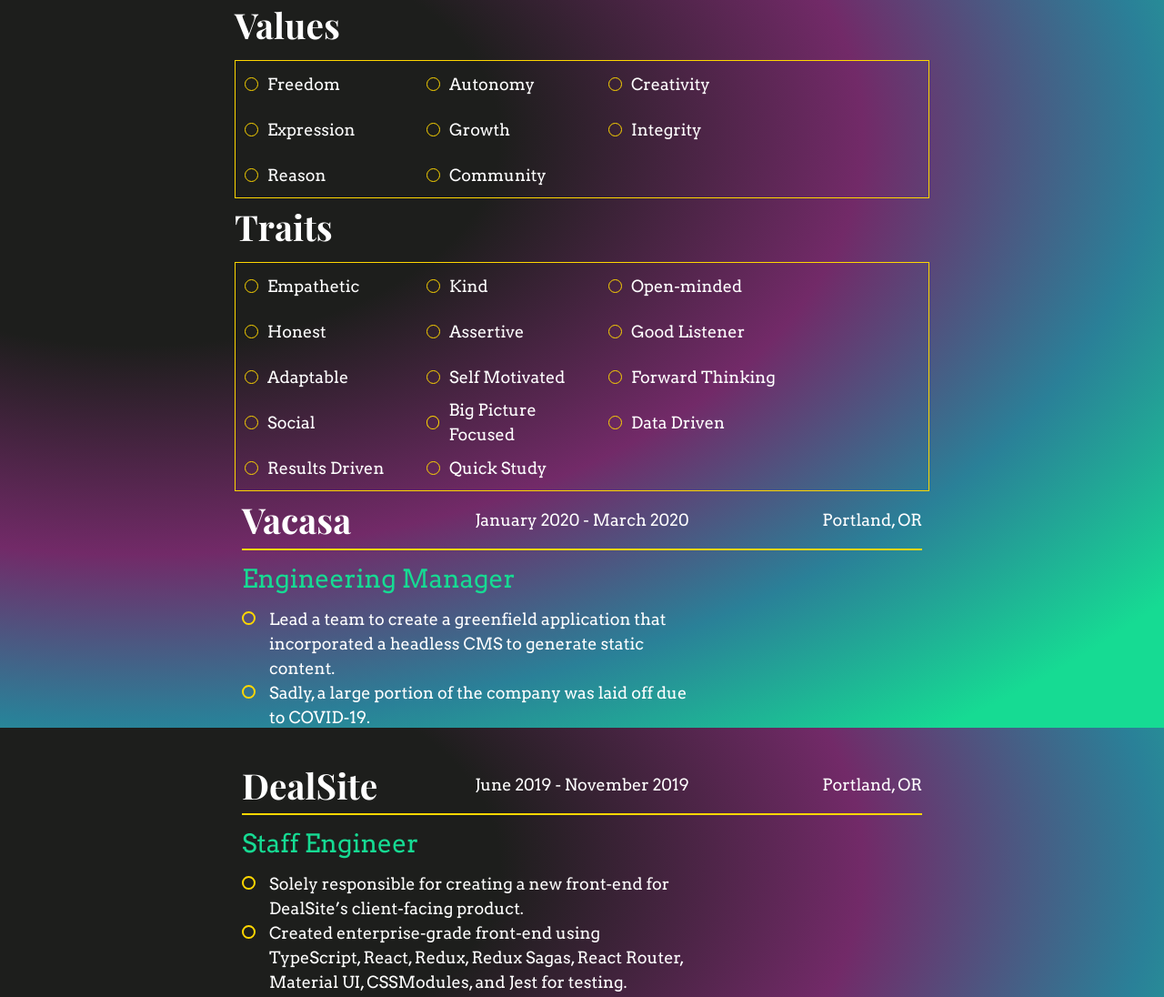
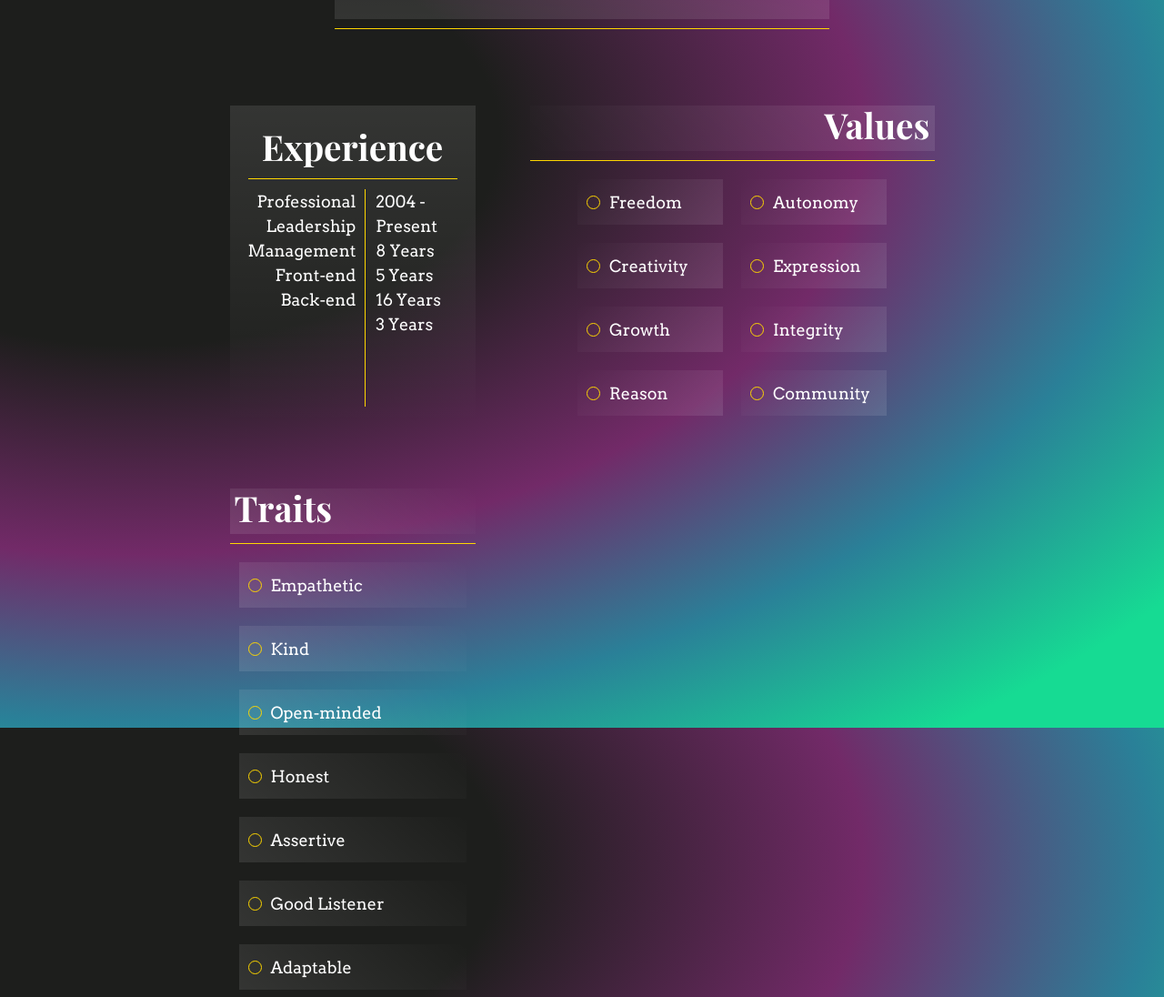
Before and after one commit to cloeper/chrisloeper.com, a Gatsby site: page / in a window 1280 px wide. Shown: the part 800-1896 px from the top of the page at 91% size. Built offline with nearby package versions, Linux system fonts and the light colour scheme; Gatsby itself is replaced by a stand-in of ours; some packages are replaced by stand-ins of ours.

Commit message:
numerous refactors, display skill data at job level

```diff
--- a/src/components/AboutMe.tsx
+++ b/src/components/AboutMe.tsx
@@ -1,17 +1,22 @@
 import React from 'react';
 import styled from 'styled-components';
+
+import { Highlight } from './Highlight';
+import { Divider } from './Divider';
+
 import chris from '../images/chris.jpg';
 
 const AboutMeContainer = styled.div`
   grid-area: about;
   display: grid;
   grid-template-columns: 28% auto 28%;
-  grid-template-rows: 200px auto 10px auto;
+  grid-template-rows: 200px auto 10px auto 75px;
   grid-template-areas:
     '. intro .'
-    '. name .'
-    '. divider .'
-    'pic about .';
+    'pic name .'
+    'pic hDivider .'
+    'pic about .'
+    '. bottomHDivider .';
   column-gap: 10px;
   row-gap: 10px;
   justify-items: stretch;
@@ -44,6 +49,11 @@
 const AboutMeParagraph = styled.div`
   grid-area: about;
   animation: textMoveDown 1s;
+  padding-left: 20px;
+  padding-right: 20px;
+  padding-top: 5px;
+  padding-bottom: 20px;
+  background-image: linear-gradient(180deg, rgba(255, 255, 255, 0), rgba(255, 255, 255, 0.1));
 
   @keyframes textMoveDown {
     from {
@@ -57,23 +67,12 @@
   }
 `;
 
-const GoldDivider = styled.div`
-  grid-area: divider;
-  height: 2px;
-  background: gold;
-  margin-top: -20px;
-`;
-
 const ProfileImage = styled.img`
   grid-area: pic;
   justify-self: end;
+  align-self: center;
   border-radius: 50%;
   width: 200px;
-`;
-
-const Highlight = styled.span`
-  color: gold;
-  font-style: italic;
 `;
 
 export const AboutMe: React.FC = () => {
@@ -81,17 +80,18 @@
     <AboutMeContainer>
       <HelloText>Hello, I'm</HelloText>
       <NameText>Chris Loeper.</NameText>
-      <GoldDivider />
+      <Divider.Horizontal marginTop={-20} />
       <ProfileImage src={chris} alt="chris pic" />
       <AboutMeParagraph>
         <p>
           I'm passionate about <Highlight>living my values</Highlight> and applying them to the tech industry. My goal is to <Highlight>lead exceptional teams</Highlight> and
-          creating meaningful software. My specialties are management, front end development, and engineering process. Building a culture of <Highlight>authenticity</Highlight>,{' '}
+          create meaningful software. My specialties are management, front end development, and engineering process. Building a culture of <Highlight>authenticity</Highlight>,{' '}
           <Highlight>respect</Highlight>, <Highlight>empathy</Highlight>, and <Highlight>trust</Highlight> is in my DNA and I push hard to bring maturity into any organization I'm
           a part of. I'm driven to learn and apply leadership and technical skills to <Highlight>deliver effective solutions</Highlight>. I'm a{' '}
           <Highlight>social introvert</Highlight> and good-natured, always open to connecting.
         </p>
       </AboutMeParagraph>
+      <Divider.Horizontal gridArea="bottomHDivider" />
     </AboutMeContainer>
   );
 };
--- a/src/components/App.tsx
+++ b/src/components/App.tsx
@@ -5,6 +5,7 @@
 import { Values } from './Values';
 import { CoreTraits } from './CoreTraits';
 import { JobHistory } from './JobHistory';
+import { ProfessionalExperience } from './ProfessionalExperience';
 
 const GradientBackground = styled.div`
   background: radial-gradient(farthest-corner at 150px 150px, #1d1e1c 25%, #722a68 50%, #2a8098 70%, #16db93 90%);
@@ -26,13 +27,15 @@
 const ContentContainer = styled(GradientBackground)`
   display: grid;
   grid-template-columns: 1fr 1fr 1fr 1fr 1fr;
-  grid-template-rows: auto auto auto;
+  grid-template-rows: auto auto 50px auto 50px auto;
   grid-template-areas:
     'about about about about about'
-    '. values values values .'
-    '. traits traits traits .'
+    '. profXP values values .'
+    '. . . . .'
+    '. traits . . .'
+    '. . . . .'
     'jobHistory jobHistory jobHistory jobHistory jobHistory';
-  column-gap: 10px;
+  column-gap: 60px;
   row-gap: 10px;
   justify-items: stretch;
   color: white;
@@ -41,6 +44,7 @@
 export const App = () => (
   <ContentContainer>
     <AboutMe />
+    <ProfessionalExperience />
     <Values />
     <CoreTraits />
     <JobHistory />
--- a/src/components/CoreTraits.tsx
+++ b/src/components/CoreTraits.tsx
@@ -1,6 +1,7 @@
 import React from 'react';
 import { coreTraits } from '../data/coreTraits';
 import styled from 'styled-components';
+import { WordTileTable } from './WordTileTable';
 
 const TraitContainer = styled.div`
   grid-area: traits;
@@ -36,7 +37,6 @@
   display: flex;
   flex-wrap: wrap;
   align-content: space-between;
-  border: 1px solid gold;
 `;
 
 const TraitListItem = styled.div`
@@ -55,20 +55,6 @@
   margin-left: 10px;
 `;
 
-export const CoreTraits: React.FC = () => {
-  return (
-    <TraitContainer>
-      <TraitHeader>
-        <h1>Traits</h1>
-      </TraitHeader>
-      <TraitList>
-        {coreTraits.map(trait => (
-          <TraitListItem>
-            <TraitListItemBullet />
-            {trait}
-          </TraitListItem>
-        ))}
-      </TraitList>
-    </TraitContainer>
-  );
-};
+export const CoreTraits: React.FC = () => (
+  <WordTileTable headerText="Traits" wordArray={coreTraits} gridArea="traits" itemWidth={250} gradientAngle={220} headerAlignment="start" />
+);
--- /dev/null
+++ b/src/components/Divider.tsx
@@ -0,0 +1,32 @@
+import React from 'react';
+import styled from 'styled-components';
+
+interface IDivider {
+  gridArea?: string;
+  lineThickness?: number;
+}
+
+interface IHorizontalDivider extends IDivider {
+  marginTop?: number;
+}
+
+interface IVerticalDivider extends IDivider {}
+
+const HorizontalDivider = styled.div<IHorizontalDivider>`
+  grid-area: ${props => props.gridArea || 'hDivider'};
+  height: ${props => props.lineThickness || 1}px;
+  margin-top: ${props => props.marginTop || 0}px;
+  background: gold;
+`;
+
+const VerticalDivider = styled.div<IVerticalDivider>`
+  grid-area: ${props => props.gridArea || 'vDivider'};
+  width: ${props => props.lineThickness || 1}px;
+  height: 100%;
+  background: gold;
+`;
+
+export const Divider = {
+  Horizontal: ({ lineThickness, marginTop, gridArea }: IHorizontalDivider) => <HorizontalDivider lineThickness={lineThickness} marginTop={marginTop} gridArea={gridArea} />,
+  Vertical: ({ lineThickness, gridArea }: IVerticalDivider) => <VerticalDivider lineThickness={lineThickness} gridArea={gridArea} />,
+};
--- /dev/null
+++ b/src/components/Highlight.tsx
@@ -0,0 +1,7 @@
+import React from 'react';
+import styled from 'styled-components';
+
+export const Highlight = styled.span`
+  color: gold;
+  font-style: italic;
+`;
--- a/src/components/JobHistory.tsx
+++ b/src/components/JobHistory.tsx
@@ -1,30 +1,55 @@
 import React from 'react';
 import styled from 'styled-components';
 import { jobHistory, IJobData } from '../data/jobHistory';
+import { ISkill } from '../data/skills';
+import { Divider } from './Divider';
 
 const JobHistoryContainer = styled.div`
   grid-area: jobHistory;
+`;
+
+const JobHistoryHeaderContainer = styled.div`
   display: grid;
-  grid-template-columns: 1fr;
-  grid-auto-rows: auto;
+  grid-template-columns: 20% 1fr 230px 1fr 20%;
+  grid-template-rows: auto auto;
+  grid-template-areas:
+    'header header header header header'
+    '. . hDivider . .';
+  column-gap: 10px;
+  row-gap: 10px;
+  justify-items: stretch;
+  margin-bottom: 40px;
+`;
+
+const JobHistoryHeader = styled.h1`
+  grid-area: header;
+  justify-self: center;
+  font-size: 52px;
+  z-index: 2;
+`;
+
+const JobData = styled.div`
+  display: grid;
+  grid-template-columns: 20% 1fr 1fr 1fr 1fr 20%;
+  grid-template-rows: auto 2px 50px auto 75px;
+  grid-template-areas:
+    '. company company employmentDates location .'
+    '. hDivider hDivider hDivider hDivider .'
+    '. position position position skills .'
+    '. workData workData workData skills .'
+    '. . . . . .';
   column-gap: 10px;
   row-gap: 10px;
   justify-items: stretch;
 `;
 
-const JobData = styled.div`
-  display: grid;
-  grid-template-columns: 20% 1fr 1fr 1fr 20%;
-  grid-template-rows: auto 2px auto auto 20px;
-  grid-template-areas:
-    '. company employmentDates location .'
-    '. divider divider divider .'
-    '. position position position .'
-    '. workData workData skills .'
-    '. . . . .';
-  column-gap: 10px;
-  row-gap: 10px;
-  justify-items: stretch;
+const JobDataBackground = styled.div`
+  grid-row-start: company;
+  grid-column-start: company;
+  grid-row-end: workData;
+  grid-column-end: location;
+  background-color: rgba(255, 255, 255, 0.1);
+  margin: -20px;
 `;
 
 const CompanyName = styled.div`
@@ -47,7 +72,6 @@
   grid-area: position;
   align-self: center;
   color: #16db93;
-  /* font-family: 'Playfair Display', 'serif'; */
   font-size: 28px;
 `;
 
@@ -76,28 +100,42 @@
 const WorkDataItemBullet = styled.div`
   grid-area: bullet;
   border: 2px solid gold;
-  height: 15px;
+  height: 10px;
   border-radius: 50%;
-  width: 15px;
-  margin-top: 5px;
+  width: 10px;
+  margin-top: 8px;
+  justify-self: right;
 `;
 
-const GoldDivider = styled.div`
-  grid-area: divider;
-  height: 2px;
-  background: gold;
+const SkillsContainer = styled.div`
+  grid-area: skills;
+  display: flex;
+  flex-direction: column;
+  align-content: space-between;
+  border-left: 1px solid gold;
+  padding-left: 20px;
+`;
+
+const SkillsHeaderContainer = styled.div`
+  background-image: linear-gradient(245deg, rgba(255, 255, 255, 0), rgba(255, 255, 255, 0.1));
+  margin-bottom: 10px;
 `;
 
 export const JobHistory: React.FC = () => {
   return (
     <JobHistoryContainer>
+      <JobHistoryHeaderContainer>
+        <JobHistoryHeader>Job History</JobHistoryHeader>
+        <Divider.Horizontal marginTop={-13} lineThickness={2} />
+      </JobHistoryHeaderContainer>
       {jobHistory.map((job: IJobData) => {
         return (
           <JobData>
-            <GoldDivider />
+            <JobDataBackground />
             <CompanyName>
               <h1>{job.company}</h1>
             </CompanyName>
+            <Divider.Horizontal />
             <EmploymentDates>
               {job.startDate.month && job.startDate.month} {job.startDate.year} - {job.endDate.month && job.endDate.month} {job.startDate.year}
             </EmploymentDates>
@@ -113,6 +151,14 @@
                 </WorkData>
               ))}
             </WorkDataContainer>
+            <SkillsContainer>
+              <SkillsHeaderContainer>
+                <h3>Skills Used:</h3>
+              </SkillsHeaderContainer>
+              {job.skillsUsed.map((skill: ISkill) => (
+                <div>{skill.name}</div>
+              ))}
+            </SkillsContainer>
           </JobData>
         );
       })}
--- /dev/null
+++ b/src/components/ProfessionalExperience.tsx
@@ -0,0 +1,74 @@
+import React from 'react';
+import styled from 'styled-components';
+
+import { Divider } from './Divider';
+
+const ProfXPContainer = styled.div`
+  grid-area: profXP;
+  display: grid;
+  grid-template-columns: 1fr 2px 1fr;
+  grid-template-rows: 50px 2px auto;
+  grid-template-areas:
+    'header header header'
+    'hDivider hDivider hDivider'
+    'xpType vDivider yearsOfXP';
+  column-gap: 10px;
+  row-gap: 10px;
+  justify-items: stretch;
+  background-image: linear-gradient(to top, rgba(255, 255, 255, 0), rgba(255, 255, 255, 0.1));
+  padding: 20px;
+`;
+
+const ProfXPBackground = styled.div`
+  grid-row-start: header;
+  grid-column-start: header;
+  grid-row-end: yearsOfXP;
+  grid-column-end: header;
+  background-color: rgba(255, 255, 255, 0.1);
+  margin: -20px;
+`;
+
+const Header = styled.h1`
+  grid-area: header;
+  justify-self: center;
+  align-self: center;
+`;
+
+const Column = styled.div`
+  display: flex;
+  flex-direction: column;
+`;
+
+const XPType = styled.div`
+  grid-area: xpType;
+  display: flex;
+  justify-content: right;
+`;
+
+const YearsOfXP = styled.div`
+  grid-area: yearsOfXP;
+`;
+
+export const ProfessionalExperience: React.FC = () => {
+  return (
+    <ProfXPContainer>
+      <Header>Experience</Header>
+      <Divider.Horizontal />
+      <Column>
+        <XPType>Professional</XPType>
+        <XPType>Leadership</XPType>
+        <XPType>Management</XPType>
+        <XPType>Front-end</XPType>
+        <XPType>Back-end</XPType>
+      </Column>
+      <Divider.Vertical />
+      <Column>
+        <YearsOfXP>2004 - Present</YearsOfXP>
+        <YearsOfXP>8 Years</YearsOfXP>
+        <YearsOfXP>5 Years</YearsOfXP>
+        <YearsOfXP>16 Years</YearsOfXP>
+        <YearsOfXP>3 Years</YearsOfXP>
+      </Column>
+    </ProfXPContainer>
+  );
+};
--- a/src/components/Values.tsx
+++ b/src/components/Values.tsx
@@ -1,6 +1,10 @@
 import React from 'react';
+import styled from 'styled-components';
+
+import { Divider } from './Divider';
+
 import { values } from '../data/values';
-import styled from 'styled-components';
+import { WordTileTable } from './WordTileTable';
 
 const ValueContainer = styled.div`
   grid-area: values;
@@ -9,16 +13,22 @@
   grid-template-rows: 50px auto;
   grid-template-areas:
     'valueHeader'
+    'hDivider'
     'valueList';
   column-gap: 10px;
   row-gap: 10px;
   justify-items: stretch;
 `;
 
-const ValueHeader = styled.div`
-  grid-area: valueHeader
-  justify-self: center;
+const ValueHeader = styled.h1`
+  width: 100%;
+  padding-right: 5px;
+  grid-area: valueHeader;
+  display: flex;
+  justify-self: end;
+  justify-content: end;
   animation: textMoveFromLeft 3s;
+  background-image: linear-gradient(to right, rgba(255, 255, 255, 0), rgba(255, 255, 255, 0.1));
 
   @keyframes textMoveFromLeft {
     from {
@@ -36,15 +46,16 @@
   grid-area: valueList;
   display: flex;
   flex-wrap: wrap;
-  align-content: space-between;
-  border: 1px solid gold;
+  justify-content: center;
 `;
 
 const ValueListItem = styled.div`
   display: flex;
   align-items: center;
-  width: 200px;
+  width: 160px;
   height: 50px;
+  margin: 10px;
+  background-image: linear-gradient(135deg, rgba(255, 255, 255, 0), rgba(255, 255, 255, 0.1));
 `;
 
 const ValueListItemBullet = styled.div`
@@ -56,20 +67,4 @@
   margin-left: 10px;
 `;
 
-export const Values: React.FC = () => {
-  return (
-    <ValueContainer>
-      <ValueHeader>
-        <h1>Values</h1>
-      </ValueHeader>
-      <ValueList>
-        {values.map((value, index) => (
-          <ValueListItem index={index}>
-            <ValueListItemBullet />
-            {value}
-          </ValueListItem>
-        ))}
-      </ValueList>
-    </ValueContainer>
-  );
-};
+export const Values: React.FC = () => <WordTileTable headerText="Values" wordArray={values} gridArea="values" />;
--- /dev/null
+++ b/src/components/WordTileTable.tsx
@@ -0,0 +1,85 @@
+import React from 'react';
+import styled from 'styled-components';
+
+import { Divider } from './Divider';
+
+interface IWordTileTableContainer {
+  gridArea: string;
+}
+
+const WordTileTableContainer = styled.div<IWordTileTableContainer>`
+  grid-area: ${props => props.gridArea};
+  display: grid;
+  grid-template-columns: 1fr;
+  grid-template-rows: 50px auto;
+  grid-template-areas:
+    'valueHeader'
+    'hDivider'
+    'valueList';
+  column-gap: 10px;
+  row-gap: 10px;
+  justify-items: stretch;
+`;
+
+const WordTileTableHeader = styled.h1<{ gradientAngle?: number; headerAlignment?: string }>`
+  width: 100%;
+  padding-left: 5px;
+  padding-right: 5px;
+  grid-area: valueHeader;
+  display: flex;
+  justify-content: ${props => props.headerAlignment || 'end'};
+  background-image: linear-gradient(${props => props.gradientAngle || 45}deg, rgba(255, 255, 255, 0), rgba(255, 255, 255, 0.1));
+`;
+
+const WordTileTableList = styled.div`
+  grid-area: valueList;
+  display: flex;
+  flex-wrap: wrap;
+  justify-content: center;
+`;
+
+const WordTileTableListItem = styled.div<{ width?: number; gradientAngle?: number }>`
+  display: flex;
+  align-items: center;
+  width: ${props => props.width || 160}px;
+  height: 50px;
+  margin: 10px;
+  background-image: linear-gradient(${props => props.gradientAngle || 135}deg, rgba(255, 255, 255, 0), rgba(255, 255, 255, 0.1));
+`;
+
+const WordTileTableListItemBullet = styled.div`
+  border: 1px solid gold;
+  height: 15px;
+  border-radius: 50%;
+  width: 15px;
+  margin-right: 10px;
+  margin-left: 10px;
+`;
+
+interface IWordTileTable {
+  headerText: string;
+  wordArray: string[];
+  gridArea: string;
+  itemWidth?: number;
+  gradientAngle?: number;
+  headerAlignment?: string;
+}
+
+export const WordTileTable: React.FC<IWordTileTable> = props => {
+  return (
+    <WordTileTableContainer gridArea={props.gridArea}>
+      <WordTileTableHeader headerAlignment={props.headerAlignment} gradientAngle={props.gradientAngle}>
+        {props.headerText}
+      </WordTileTableHeader>
+      <Divider.Horizontal />
+      <WordTileTableList>
+        {props.wordArray.map((value, index) => (
+          <WordTileTableListItem width={props.itemWidth} gradientAngle={props.gradientAngle}>
+            <WordTileTableListItemBullet />
+            {value}
+          </WordTileTableListItem>
+        ))}
+      </WordTileTableList>
+    </WordTileTableContainer>
+  );
+};
--- a/src/data/jobHistory.ts
+++ b/src/data/jobHistory.ts
@@ -10,7 +10,7 @@
     state: string;
   };
   workData: string[];
-  skillsUsed?: ISkill[];
+  skillsUsed: ISkill[];
 }
 
 interface IEmploymentDate {
@@ -30,9 +30,11 @@
     },
     workData: [
       'Lead a team to create a greenfield application that incorporated a headless CMS to generate static content.',
+      'Project was built using a modern react ecosystem.',
+      'We used TypeScript to ensure long term stability and maintainability of code.',
       'Sadly, a large portion of the company was laid off due to COVID-19.',
     ],
-    skillsUsed: [skills.react, skills.redux, skills.styledComponents, skills.aws, skills.gatsby, skills.reactTestingLib],
+    skillsUsed: [skills.react, skills.redux, skills.styledComponents, skills.aws, skills.gatsby, skills.reactTestingLib, skills.typeScript, skills.jest, skills.yarn],
   },
   {
     company: 'DealSite',
@@ -49,6 +51,7 @@
       'Implemented complex, security-focused customer login using oauth in conjunction with bespoke legacy identity security systems.',
       'Company ran into financial issues in November, couldn’t afford to pay me anymore.',
     ],
+    skillsUsed: [skills.javascript, skills.react, skills.redux, skills.reduxSaga, skills.reactTestingLib, skills.immutable, skills.typeScript, skills.jest, skills.yarn],
   },
   {
     company: 'OpenGov',
@@ -67,6 +70,7 @@
       'Owned and led the technical creation of a robust component library, personally contributing major components like a flexible and extensible Table, Date Input, Wizard, Tab, etc, while also leading a small team to further build out the library.',
       'Tight communication and collaboration with the product and design teams throughout my time at OpenGov, helping to improve integration, communication, and process between all parties.',
     ],
+    skillsUsed: [skills.javascript, skills.react, skills.redux, skills.enzyme, skills.typeScript, skills.immutable, skills.cssModules, skills.jest, skills.yarn],
   },
   {
     company: 'Marketo',
@@ -83,6 +87,7 @@
       'Tasked with leading the team to rebuild marketo.com from the ground up using modern javascript libraries and frameworks.',
       'Extensive use of React, Redux, React Motion, React Drag and Drop, Reselect, Enzyme, all using ES6/7 syntax and features.',
     ],
+    skillsUsed: [skills.javascript, skills.react, skills.redux, skills.enzyme, skills.immutable, skills.cssModules, skills.jest, skills.yarn],
   },
   {
     company: 'Janrain',
@@ -98,6 +103,7 @@
       'Wrote tooling to assist in configurations in Python. Acted as Team Lead of the Application Development team for 9 months in 2014. Promoted to Project Lead in 2014.',
       'Developed UI using Angular as well as RESTful(ish) APIs using Python, Flask, to further ease customer configurations.',
     ],
+    skillsUsed: [skills.javascript, skills.json, skills.node, skills.python],
   },
   {
     company: 'Thetus',
@@ -113,6 +119,7 @@
       'Key developer for critical components of the platform.',
       'Lead interviews.',
     ],
+    skillsUsed: [skills.flex],
   },
   {
     company: 'American Virtual Academy',
@@ -124,6 +131,7 @@
       state: 'AZ',
     },
     workData: ['Helped create parent-student portal, course builder, and course manager software modules used in online school software.'],
+    skillsUsed: [skills.cSharp],
   },
   {
     company: 'Colyar Consulting Group',
@@ -135,6 +143,7 @@
       state: 'OR',
     },
     workData: ['Created software used by state agencies for child lunch programs.'],
+    skillsUsed: [skills.cSharp],
   },
   {
     company: 'Unicorn Media',
@@ -150,6 +159,7 @@
       'Developed mission-critical website to make company viable.',
       'Designed entire system architecture and was deeply involved in UX.',
     ],
+    skillsUsed: [skills.cSharp, skills.flex],
   },
   {
     company: 'Exodus Web',
@@ -161,6 +171,7 @@
       state: 'OR',
     },
     workData: ['Created websites for clients of all varieties from spas to large companies.', 'Handled credit and PayPal transactions.'],
+    skillsUsed: [skills.cSharp],
   },
   {
     company: 'CCBill.com',
@@ -175,6 +186,7 @@
       'Full-stack development in Perl and C#.',
       'Enabled company to branch into other products in addition to billing software and engineered expansion into DRM system for existing clients.',
     ],
+    skillsUsed: [skills.cSharp, skills.perl],
   },
   {
     company: 'Intrepid Data Management',
@@ -189,5 +201,6 @@
       'Designed, developed, and maintained important national study medical research database used by top-tier universities.',
       'Major contributor to software architecture.',
     ],
+    skillsUsed: [skills.perl],
   },
 ];
--- a/src/data/skills.ts
+++ b/src/data/skills.ts
@@ -6,8 +6,8 @@
 
 enum TechnicalCategory {
   Cloud = 'Cloud Computing',
-  Frontend = 'Frontend',
-  Backend = 'Backend',
+  Frontend = 'Front-end',
+  Backend = 'Back-end',
   FullStack = 'Full Stack',
 }
 
@@ -16,6 +16,7 @@
   yearsOfXp: number;
   friendStatus: CareerFriends;
   category: TechnicalCategory;
+  display?: boolean;
 }
 
 interface ISkillList {
@@ -154,12 +155,14 @@
     yearsOfXp: 2,
     friendStatus: CareerFriends.OldFriends,
     category: TechnicalCategory.Backend,
+    display: false,
   },
   rails: {
     name: 'Ruby on Rails',
     yearsOfXp: 2,
     friendStatus: CareerFriends.OldFriends,
     category: TechnicalCategory.FullStack,
+    display: false,
   },
   cSharp: {
     name: 'C# / .net',
@@ -172,6 +175,7 @@
     yearsOfXp: 1,
     friendStatus: CareerFriends.OldFriends,
     category: TechnicalCategory.FullStack,
+    display: false,
   },
   perl: {
     name: 'Perl',
```
